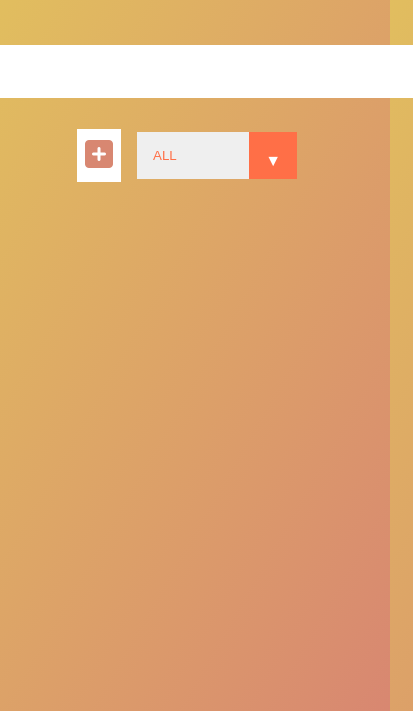
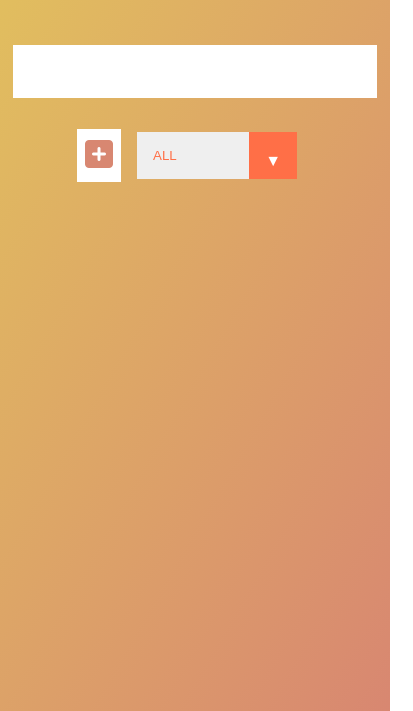
Before and after one commit to Tom-M-Git/todo_list_in_vanilla_js, a plain HTML site: page index.html in a window 390 px wide. Shown: the part 133-844 px from the top of the page, 413 px wide, since content can reach past the window. Drawn offline with Linux system fonts and the light colour scheme.

Commit message:
fixed responsiveness issues with input field 2

```diff
--- a/style.css
+++ b/style.css
@@ -140,4 +140,7 @@ select {
     form {
         flex-wrap: wrap;
     }
+    .todo-input {
+        max-width: 95%;
+    }
 }
```
